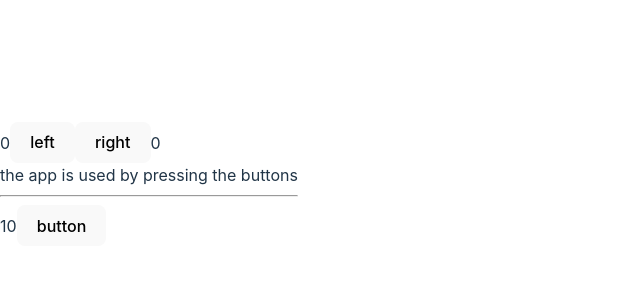
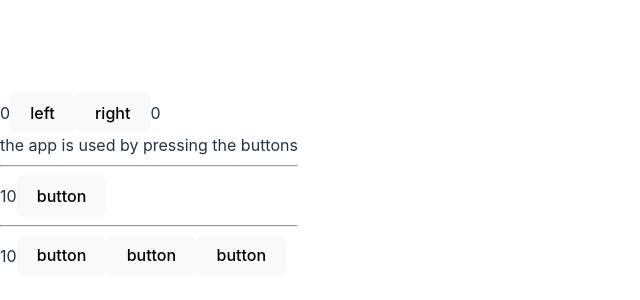
Before and after one commit to Madhusmitamis/03-left-right, a React (Vite) app: page / in a window 1280 px wide. Shown: the part 216-516 px from the top of the page, without its empty margins (0-640 px from the left). Built offline with nearby package versions, Linux system fonts and the light colour scheme; the HTML template or start-up script is replaced by a standard one.

Commit message:
A function that returns a function first phase done.

```diff
--- a/src/App.jsx
+++ b/src/App.jsx
@@ -41,6 +41,12 @@
   console.log('clicked the button')
   setValue(0)
 }
+
+  const hello = (who) => () => {
+    console.log('hello', who)
+  }
+
+
   return (
     <div>
       {left}
@@ -51,6 +57,11 @@
       <hr></hr>
       {value}
       <button onClick={handleClick}>button</button>
+      <hr></hr>
+      {value}
+      <button onClick={hello('world')}>button</button>
+      <button onClick={hello('react')}>button</button>
+      <button onClick={hello('function')}>button</button>
     </div>
   )
 }
```
